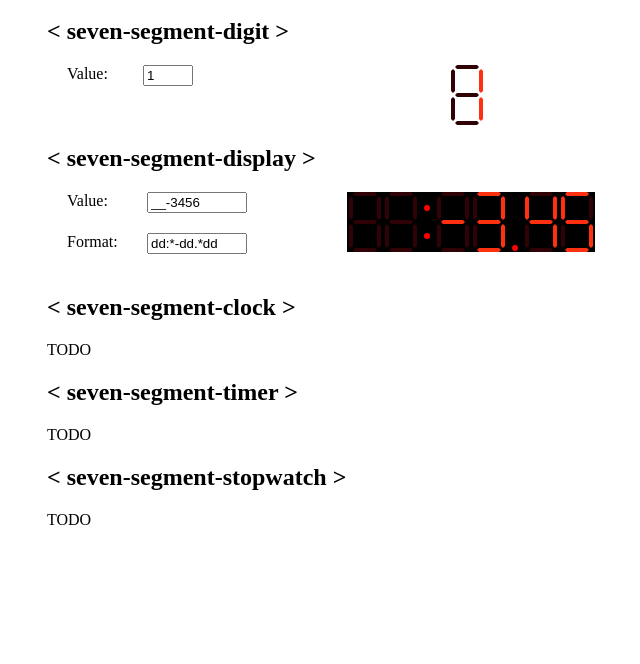
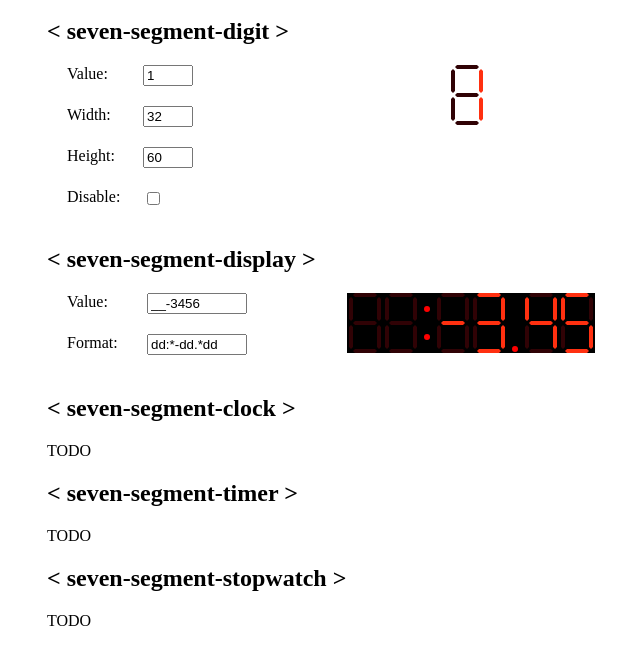
Before and after one commit to Grimmbol/sevenSegments, a plain HTML site: page index.html in a window 1280 px wide. Shown: the part 48-712 px from the top of the page, without its empty margins (89-729 px from the left). Drawn offline with Linux system fonts and the light colour scheme.

Commit message:
add demo of new seven-segment-digit attributes

```diff
--- a/controllers/controllers.js
+++ b/controllers/controllers.js
@@ -2,11 +2,11 @@
 window.addEventListener("load", init);
 
 function init() {
-  setupDigitDemo("1");
+  setupDigitDemo("1", "32", "60", "false");
   setupDisplayDemo("__-3456", "dd:*-dd.*dd");
 }
 
-function setupDigitDemo(startValue) {
+function setupDigitDemo(startValue, startWidth, startHeight, startDisable) {
   let digitDemoWrap = document.querySelector(".digit-demo");
   let keyValuePairs = digitDemoWrap.querySelectorAll(".key-value-pair");
   let demoElement = digitDemoWrap.querySelector("seven-segment-digit");
@@ -28,8 +28,44 @@ function setupDigitDemo(startValue) {
 	demoElement.setAttribute("value", e.data);
       });
     }
+    else if(curKey === "width") {
+      // Inital state
+      demoElement.setAttribute("width", startWidth);
+      curValueField.value = startWidth;
+      // Event listener
+      curValueField.addEventListener('input', (e) => {
+	// Clear old, replace with new
+	demoElement.setAttribute("width", e.data);
+      });
+    }
+
+    else if(curKey === "height") {
+      // Inital state
+      demoElement.setAttribute("height", startHeight);
+      curValueField.value = startHeight;
+      // Event listener
+      curValueField.addEventListener('input', (e) => {
+	// Clear old, replace with new
+	demoElement.setAttribute("height", e.data);
+      });
+     }
+    else if(curKey === "disable") {
+      // Inital state
+      demoElement.setAttribute("disable", startDisable);
+      curValueField.checked =
+	(startDisable == "true" ? true : false);
+
+      curValueField.addEventListener('change', (e) => {
+	console.log("Flippy")
+	let newDisable =
+	  (curValueField.checked == true ? "true" : "false")
+	demoElement.setAttribute("disable", newDisable);
+      });
+
+    }
   }
 }
+
 
 function setupDisplayDemo(startValue, startFormat) {
   let displayDemoWrap = document.querySelector(".display-demo");
--- a/index.html
+++ b/index.html
@@ -17,6 +17,20 @@
 	  <span class="key">Value: </span>
 	  <input class="value smallValue" type="number"> </input>
 	</div>
+	<div class="key-value-pair">
+	  <span class="key">Width: </span>
+	  <input class="value smallValue" type="number"> </input>
+	</div>
+	<div class="key-value-pair">
+	  <span class="key">Height: </span>
+	  <input class="value smallValue" type="number"> </input>
+	</div>
+
+	<div class="key-value-pair">
+	  <span class="key">Disable: </span>
+	  <input class="value" type="checkbox"> </input>
+	</div>
+
       </div>
       <div class="element-half">
 	<seven-segment-digit value="-"></seven-segment-digit>
```
